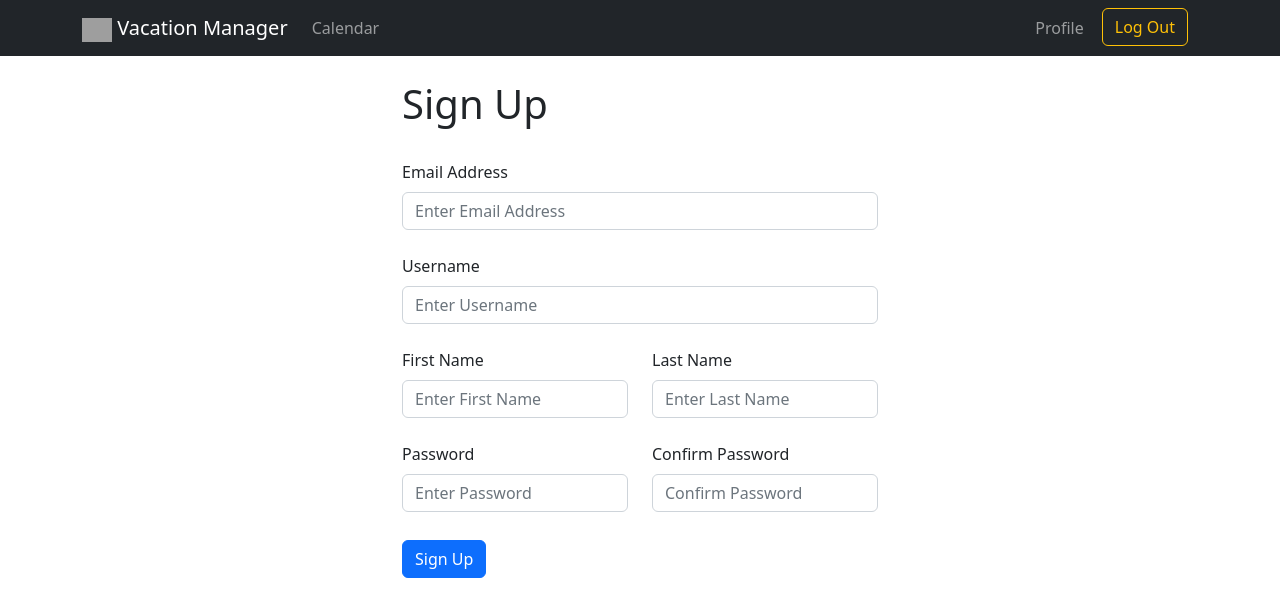
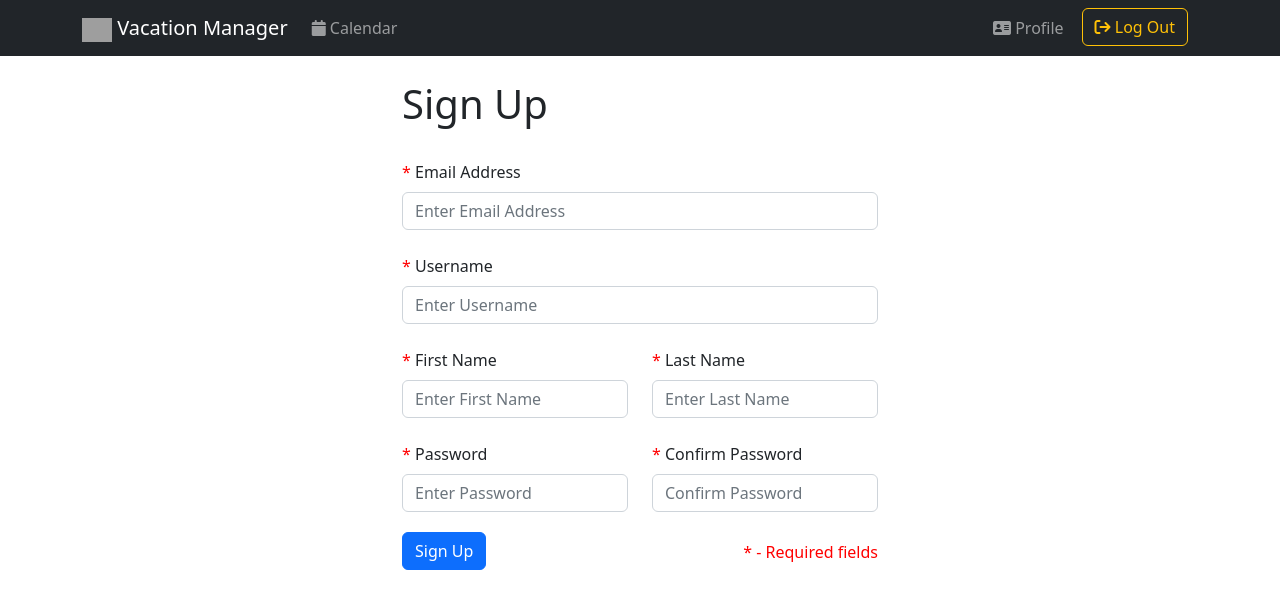
Before and after one commit to Csalex01/VacationManager, a Vue app: page /signup in a window 1280 px wide. Shown: the top 616 px of the page. Built offline with nearby package versions, Linux system fonts and the light colour scheme; no server answers; the database is empty; sample sign-in values are in the browser's storage; grey boxes are pictures that could not be loaded.

Commit message:
Added error messages

```diff
--- a/src/components/Alert.vue
+++ b/src/components/Alert.vue
@@ -1,7 +1,13 @@
 <template>
-	<div class="alert" :class="alertClass">
-		{{ alertMessage }}
+	<div class="alert" id="alert" :class="alertClass">
+
+		<i class="fa-solid me-2" :class="alertIcon"></i>
+
+		{{ message }}
+
+		<button type="button" class="btn-close" data-bs-dismiss="alert" aria-label="Close" style="float: right"></button>
 	</div>
+
 </template>
 
 <script>
@@ -19,17 +25,14 @@ export default {
 		switch (this.type) {
 			case "Error":
 				this.isError = true
-				this.alertMessage = `Error: ${this.message}`
 
 				break
 			case "Warning":
 				this.isWarning = true
-				this.alertMessage = `Warning: ${this.message}`
 
 				break
 			case "Success":
 				this.isSuccess = true
-				this.alertMessage = `Success: ${this.message}`
 
 				break
 		}
@@ -39,6 +42,12 @@ export default {
 			'alert-warning': this.isWarning,
 			'alert-success': this.isSuccess
 		}
+
+		this.alertIcon = {
+			'fa-xmark': this.isError,
+			'fa-triangle-exclamation': this.isWarning,
+			'fa-check': this.isSuccess
+		}
 	}
 }
 </script>
--- a/src/components/Navbar.vue
+++ b/src/components/Navbar.vue
@@ -15,34 +15,55 @@
 
 				<ul class="navbar-nav">
 					<li v-if="loggedIn" class="nav-item">
-						<router-link :to="{ name: 'Calendar' }" class="nav-link" :class="{active: $route.name === 'Calendar'}">Calendar</router-link>
+						<router-link :to="{ name: 'Calendar' }" class="nav-link" :class="{active: $route.name === 'Calendar'}">
+							<i class="fa-solid fa-calendar"></i>
+							Calendar
+						</router-link>
 					</li>
 
 					<li v-if="loggedIn && (role == 'Employee' || role == 'Admin')" class="nav-item">
-						<router-link :to="{ name: 'LeaveRequests' }" class="nav-link" :class="{active: $route.name === 'LeaveRequests'}">Leave Requests</router-link>
+						<router-link :to="{ name: 'LeaveRequests' }" class="nav-link" :class="{active: $route.name === 'LeaveRequests'}">
+							<i class="fa-solid fa-tower-observation"></i>
+							Leave Requests
+						</router-link>
 					</li>
 
 					<li v-if="isAdmin" class="nav-item">
-						<router-link :to="{ name: 'Admin' }" class="btn btn-outline-danger" :class="{active: $route.name === 'Admin'}">Admin Panel</router-link>
+						<router-link :to="{ name: 'Admin' }" class="btn btn-outline-danger" :class="{active: $route.name === 'Admin'}">
+							<i class="fa-solid fa-hammer"></i>
+							Admin Panel
+						</router-link>
 					</li>
 				</ul>
 
 				<ul class="navbar-nav ms-auto">
 
 					<li v-if="!loggedIn" class="nav-item">
-						<router-link :to="{ name: 'Signup' }" class="btn btn-outline-success" :class="{active: $route.name === 'Signup'}">Sign Up</router-link>
+						<router-link :to="{ name: 'Signup' }" class="btn btn-outline-success" :class="{active: $route.name === 'Signup'}">
+							<i class="fa-solid fa-user-plus"></i>
+							Sign Up
+						</router-link>
 					</li>
 
 					<li v-if="!loggedIn" class="nav-item">
-						<router-link :to="{ name: 'Login' }" class="nav-link" :class="{active: $route.name === 'Login'}">Log In</router-link>
+						<router-link :to="{ name: 'Login' }" class="nav-link" :class="{active: $route.name === 'Login'}">
+							<i class="fa-solid fa-right-to-bracket"></i>
+							Log In
+						</router-link>
 					</li>
 
 					<li v-if="loggedIn" class="nav-item">
-						<router-link :to="{name: 'Profile'}" class="nav-link" :class="{active: $route.name === 'Profile'}">Profile</router-link>
+						<router-link :to="{name: 'Profile'}" class="nav-link" :class="{active: $route.name === 'Profile'}">
+							<i class="fa-solid fa-address-card"></i>
+							Profile
+						</router-link>
 					</li>
 
 					<li v-if="loggedIn" class="nav-item">
-						<a class="btn btn-outline-warning" @click="logout">Log Out</a>
+						<a class="btn btn-outline-warning" @click="logout">
+							<i class="fa-solid fa-arrow-right-from-bracket"></i>
+							Log Out
+						</a>
 					</li>
 				</ul>
 
--- a/src/views/Admin/Admin.vue
+++ b/src/views/Admin/Admin.vue
@@ -1,6 +1,9 @@
 <template>
 	<div v-if="hasAccess">
-		<h1>Admin Panel</h1>
+		<h1>
+			<i class="fa-solid fa-hammer"></i>
+			Admin Panel
+		</h1>
 
 		<p>The following table shows all the registered users.</p>
 
@@ -40,7 +43,7 @@
 						</td>
 						<td>
 							<router-link :to="{ name: 'ProfileManager', params: { UID: user.UID } }">
-								<button class="btn btn-warning me-1"><i class="fa-solid fa-pen-to-square"></i> Edit Profile</button>
+								<button class="btn btn-warning me-1"><i class="fa-solid fa-pen-to-square"></i> Edit User</button>
 							</router-link>
 						</td>
 					</tr>
--- a/src/views/Admin/ProfileManager.vue
+++ b/src/views/Admin/ProfileManager.vue
@@ -1,6 +1,9 @@
 <template>
 	<div v-if="hasAccess" class="container box">
-		<h1>Profile for {{ firstName }} {{ lastName }} ({{ username }})</h1>
+		<h1>
+			<i class="fa-solid fa-address-card"></i>
+			Profile for {{ firstName }} {{ lastName }} ({{ username }})
+		</h1>
 		<p> UID: {{ UID }}</p>
 
 		<label for="name" class="form-label">Name</label>
--- a/src/views/Auth/Login.vue
+++ b/src/views/Auth/Login.vue
@@ -2,21 +2,32 @@
 	<div class="container box mt-4">
 		<h1>Log In</h1>
 
-		<Alert v-if="alertMessage && alertType" :type="alertType" :message="alertMessage" />
-
-		<label for="email" class="form-label">Email Address</label>
-		<input type="email" name="email" class="form-control" id="email" placeholder="Enter Email Address" v-model="email">
+		<label for="email" class="form-label">
+			<span style="color: red">*</span>
+			Email Address
+		</label>
+		<input type="email" name="email" class="form-control" id="email" placeholder="Enter Email Address" v-model="email" required>
+		<div v-if="alertMessage && alertType" style="color: red">ERROR MESSAGE</div>
 
 		<br>
 
-		<label for="paassword" class="form-label">Password</label>
-		<input type="password" name="password" class="form-control mb-1" id="password" placeholder="Enter Password" v-model="password">
+		<label for="paassword" class="form-label">
+			<span style="color: red">*</span>
+			Password
+		</label>
+		<input type="password" name="password" class="form-control mb-1" id="password" placeholder="Enter Password" v-model="password" required>
+		<div v-if="alertMessage && alertType" style="color: red">ERROR MESSAGE</div>
 
-		<a href="#" style="color: red; text-decoration: none">Reset Password</a>
+		<div class="mt-2 mb-3">
+			<a style="color: blue; text-decoration: none">Reset Password</a>
+		</div>
 
-		<br> <br>
+		<Alert v-if="alertMessage && alertType" class="mt-3" :type="alertType" :message="alertMessage" />
 
-		<a href="#" class="btn btn-primary" @click="login">Log In</a>
+		<p style="color: red; float: right" class="mt-4">* - Required fields</p>
+
+		<a href="#" class="btn btn-primary mt-2" @click="login">Log In</a>
+
 	</div>
 </template>
 
@@ -40,7 +51,7 @@ export default {
 		login() {
 			if (this.email.length == 0 || this.password.length == 0) {
 				this.alertMessage = "All fields must be filled!"
-				this.alertType = "Warning"
+				this.alertType = "Error"
 				return
 			}
 
@@ -69,7 +80,6 @@ export default {
 					console.log(this.alertMessage)
 					console.log(this.alertType)
 				})
-
 		}
 	}
 }
--- a/src/views/Auth/Signup.vue
+++ b/src/views/Auth/Signup.vue
@@ -4,24 +4,36 @@
 
 		<br>
 
-		<label for="email" class="form-label">Email Address</label>
+		<label for="email" class="form-label">
+			<span style="color: red">*</span>
+			Email Address
+		</label>
 		<input type="email" name="email" class="form-control" id="email" placeholder="Enter Email Address" v-model="email">
 
 		<br>
 
-		<label for="username" class="form-label">Username</label>
+		<label for="username" class="form-label">
+			<span style="color: red">*</span>
+			Username
+		</label>
 		<input type="text" name="username" class="form-control" id="username" placeholder="Enter Username" v-model="username">
 
 		<br>
 
 		<div class="row">
 			<div class="col">
-				<label for="firstName" class="form-label">First Name</label>
+				<label for="firstName" class="form-label">
+					<span style="color: red">*</span>
+					First Name
+				</label>
 				<input type="text" name="firstName" class="form-control" id="firstName" placeholder="Enter First Name" v-model="firstName">
 			</div>
 
 			<div class="col">
-				<label for="lastName" class="form-label">Last Name</label>
+				<label for="lastName" class="form-label">
+					<span style="color: red">*</span>
+					Last Name
+				</label>
 				<input type="text" name="lastName" class="form-control" id="lastName" placeholder="Enter Last Name" v-model="lastName">
 			</div>
 		</div>
@@ -30,19 +42,25 @@
 
 		<div class="row">
 			<div class="col">
-				<label for="paassword" class="form-label">Password</label>
+				<label for="paassword" class="form-label">
+					<span style="color: red">*</span>
+					Password
+				</label>
 				<input type="password" name="password1" class="form-control mb-1" id="password" placeholder="Enter Password" v-model="password1">
 			</div>
 
 			<div class="col">
-				<label for="paassword" class="form-label">Confirm Password</label>
+				<label for="paassword" class="form-label">
+					<span style="color: red">*</span>
+					Confirm Password
+				</label>
 				<input type="password" name="password2" class="form-control mb-1" id="password2" placeholder="Confirm Password" v-model="password2">
 			</div>
 		</div>
 
-		<br>
+		<p style="color: red; float: right" class="mt-4">* - Required fields</p>
 
-		<a href="#" class="btn btn-primary" @click="signup">Sign Up</a>
+		<a href="#" class="btn btn-primary mt-3" @click="signup">Sign Up</a>
 	</div>
 </template>
 
--- a/src/views/Profile.vue
+++ b/src/views/Profile.vue
@@ -1,6 +1,9 @@
 <template>
 	<div class="container box">
-		<h1>Profile for {{ title }}</h1>
+		<h1>
+			<i class="fa-solid fa-address-card"></i>
+			Profile for {{ title }}
+		</h1>
 
 		<br>
 
```
